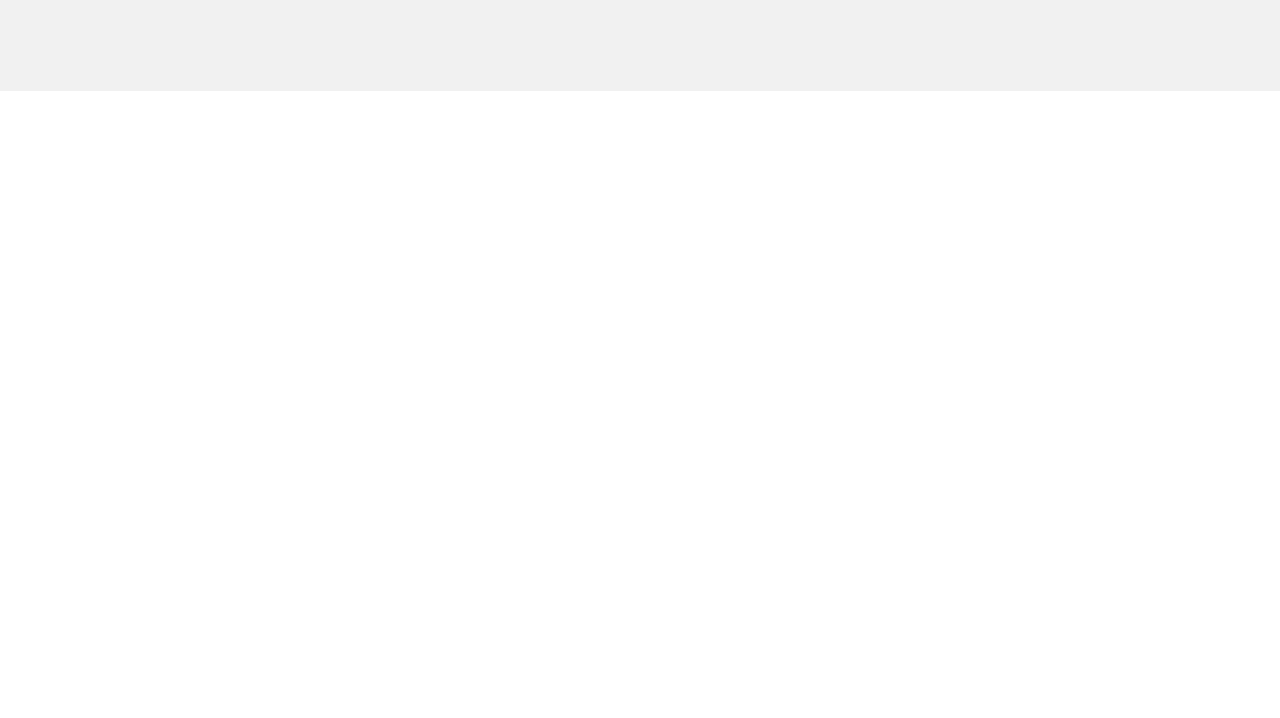
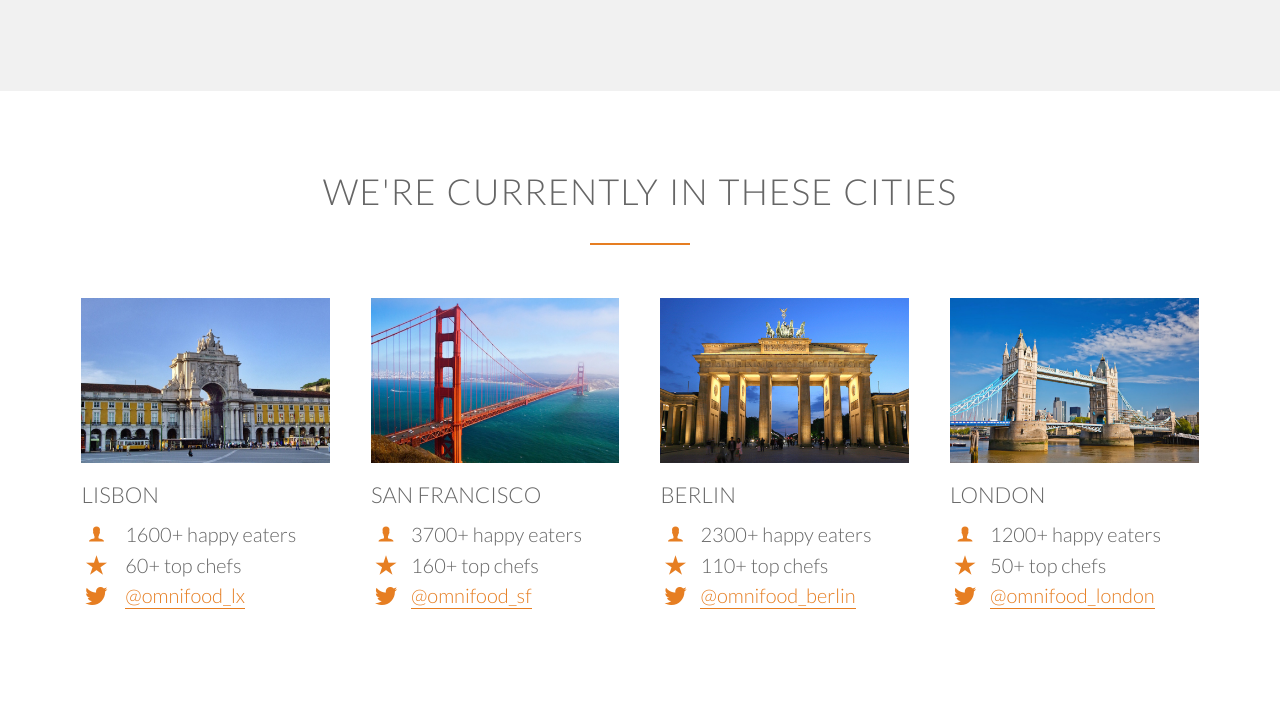
Before and after one commit to lukeevangraham/omnifood, a PHP site: page / in a window 1280 px wide. Shown: the part 2647-3365 px from the top of the page. Before the commit the page ends 2738 px from the top, so only its background shows below. Run offline with PHP 8.4, Linux system fonts and the light colour scheme; some web fonts are replaced.

Commit message:
cities section ready

```diff
--- a/index.html
+++ b/index.html
@@ -150,10 +150,72 @@
                 </div>
 
                 <a href="#" class="btn-app"><img src="./resources/img/download-app.svg" alt="App Store Button"></a>
-                <a href="#" class="btn-app"><img src="./resources/img/download-app-android.png" alt="Play Store Button"></a>
+                <a href="#" class="btn-app"><img src="./resources/img/download-app-android.png"
+                        alt="Play Store Button"></a>
             </div>
         </div>
 
+    </section>
+
+    <section class="section-cities">
+        <div class="row">
+            <h2>We're currently in these cities</h2>
+        </div>
+
+        <div class="row">
+            <div class="col span-1-of-4 box">
+                <img src="./resources/img/lisbon-3.jpg" alt="Lisbon">
+                <h3>Lisbon</h3>
+                <div class="city-feature">
+                    <i class="ion-ios-person icon-small"></i> 1600+ happy eaters
+                </div>
+                <div class="city-feature">
+                    <i class="ion-ios-star icon-small"></i> 60+ top chefs
+                </div>
+                <div class="city-feature">
+                    <i class="ion-social-twitter icon-small"></i> <a href="#">@omnifood_lx</a>
+                </div>
+            </div>
+            <div class="col span-1-of-4 box">
+                <img src="./resources/img/san-francisco.jpg" alt="Lisbon">
+                <h3>San Francisco</h3>
+                <div class="city-feature">
+                    <i class="ion-ios-person icon-small"></i>3700+ happy eaters
+                </div>
+                <div class="city-feature">
+                    <i class="ion-ios-star icon-small"></i>160+ top chefs
+                </div>
+                <div class="city-feature">
+                    <i class="ion-social-twitter icon-small"></i><a href="#">@omnifood_sf</a>
+                </div>
+            </div>
+            <div class="col span-1-of-4 box">
+                <img src="./resources/img/berlin.jpg" alt="Lisbon">
+                <h3>Berlin</h3>
+                <div class="city-feature">
+                    <i class="ion-ios-person icon-small"></i>2300+ happy eaters
+                </div>
+                <div class="city-feature">
+                    <i class="ion-ios-star icon-small"></i>110+ top chefs
+                </div>
+                <div class="city-feature">
+                    <i class="ion-social-twitter icon-small"></i><a href="#">@omnifood_berlin</a>
+                </div>
+            </div>
+            <div class="col span-1-of-4 box">
+                <img src="./resources/img/london.jpg" alt="Lisbon">
+                <h3>London</h3>
+                <div class="city-feature">
+                    <i class="ion-ios-person icon-small"></i>1200+ happy eaters
+                </div>
+                <div class="city-feature">
+                    <i class="ion-ios-star icon-small"></i>50+ top chefs
+                </div>
+                <div class="city-feature">
+                    <i class="ion-social-twitter icon-small"></i><a href="#">@omnifood_london</a>
+                </div>
+            </div>
+        </div>
     </section>
 
 </body>
@@ -162,8 +224,12 @@
 
 
 <!--
-Title: How it works - Simple as 1, 2, 3
 
-	1.	Choose the subscription plan that best fits your needs and sign up today.
-	2.	Order your delicious meal using our mobile app or website. Or you can even call us!
-	3.	Enjoy your meal after less than 20 minutes. See you the next time! -->
+
+
+
+
+
+
+
+-->
--- a/resources/css/style.css
+++ b/resources/css/style.css
@@ -27,7 +27,10 @@ html {
     text-rendering: optimizeLegibility;
 }
 
-.clearfix {zoom: 1}
+.clearfix {
+    zoom: 1
+}
+
 .clearfix:after {
     content: '.';
     clear: both;
@@ -108,6 +111,7 @@ h2:after {
 }
 
 /* ICONS */
+
 .icon-big {
     font-size: 350%;
     display: block;
@@ -115,7 +119,36 @@ h2:after {
     margin-bottom: 10px;
 }
 
+.icon-small {
+    display: inline-block;
+    width: 30px;
+    text-align: center;
+    color: #e67e22;
+    font-size: 120%;
+    margin-right: 10px;
 
+    /* secrets to align text and icons */
+    line-height: 120%;
+    vertical-align: middle;
+    margin-top: -5px;
+}
+
+/* LINKS */
+
+a:link,
+a:visited {
+    color: #e67e22;
+    text-decoration: none;
+    padding-bottom: 1px;
+    border-bottom: 1px solid #e67e22;
+    transition: border-bottom 0.2s, color 0.2s
+}
+
+a:hover,
+a:active {
+    color: rgb(102, 102, 102);
+    border-bottom: 1px solid transparent;
+}
 
 /* BUTTONS */
 
@@ -206,7 +239,6 @@ header {
     border-bottom: 2px solid #e67e22;
 }
 
-
 /* --------------------------- */
 
 /* FEATURES */
@@ -216,10 +248,6 @@ header {
 .section-features .long-copy {
     margin-bottom: 30px;
 }
-
-
-
-
 
 /* --------------------------- */
 
@@ -262,7 +290,6 @@ header {
     opacity: 1;
 }
 
-
 /* --------------------------- */
 
 /* HOW IT WORKS */
@@ -272,7 +299,6 @@ header {
 .section-steps {
     background-color: rgb(241, 241, 241);
 }
-
 
 .steps-box:first-child {
     text-align: right;
@@ -294,7 +320,8 @@ header {
 }
 
 .works-step:last-of-type {
-    margin-bottom: 80px;;
+    margin-bottom: 80px;
+    ;
 }
 
 .works-step div {
@@ -316,3 +343,28 @@ header {
     width: auto;
     margin-right: 10px;
 }
+
+.btn-app:link,
+.btn-app:visited {
+    border: 0
+}
+
+/* --------------------------- */
+
+/* CITIES */
+
+/* --------------------------- */
+
+.box img {
+    width: 100%;
+    height: auto;
+    margin-bottom: 15px;
+}
+
+.city-feature {
+    margin-bottom: 5px;
+}
+
+.icon-small {
+
+}
```
